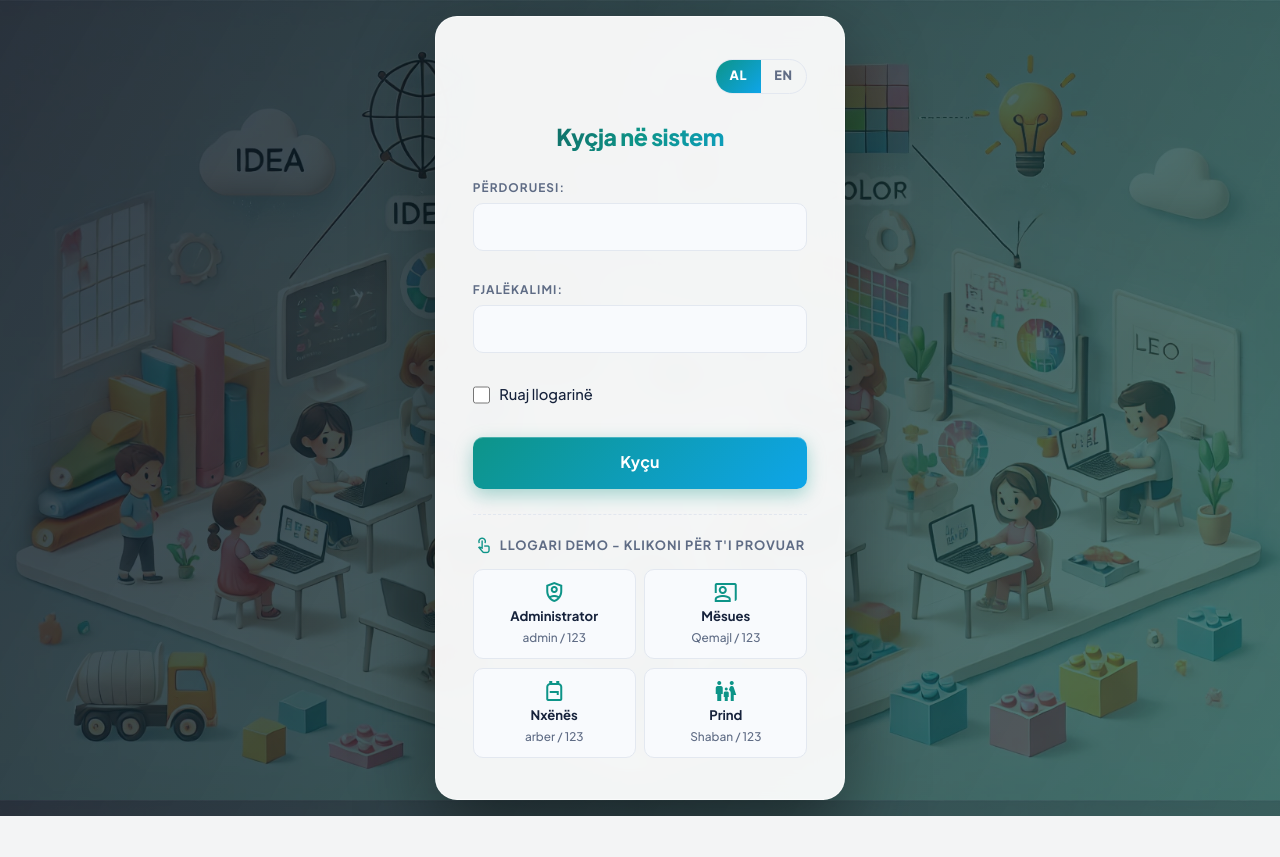
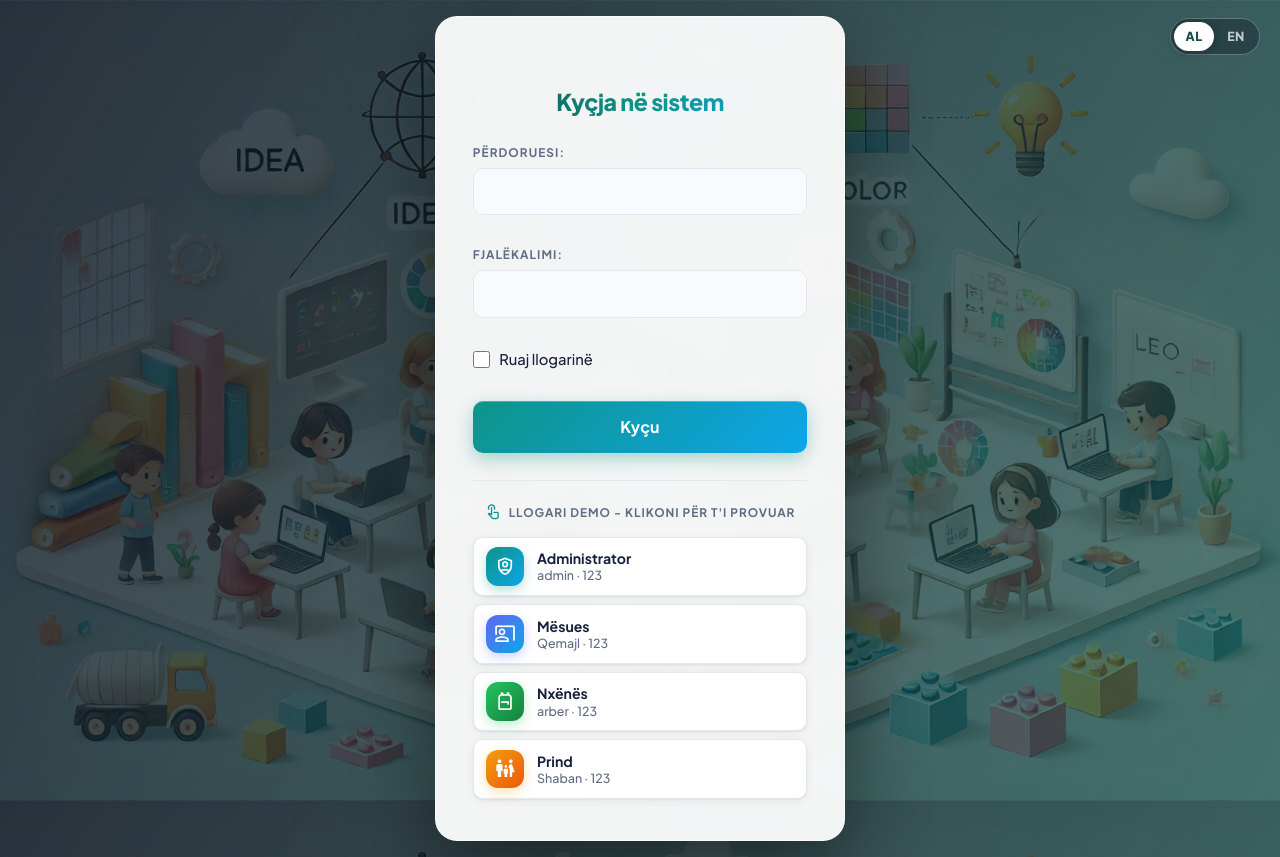
Before and after one commit to UbejdMo/grading-system, a PHP site: page /login.php in a window 1280 px wide. Before the commit the page ends 816 px from the top, so only its background shows below. Run offline with PHP 8.4, Linux system fonts and the light colour scheme.

Commit message:
style: redesign AL/EN switch as top-right segmented button and restyle demo accounts box to match design system

```diff
--- a/sewpro/includes/layout.php
+++ b/sewpro/includes/layout.php
@@ -38,8 +38,8 @@ function page_header(string $title, array $nav = []): void
                     <span><?= e($item['label']) ?></span>
                 </a>
             <?php endforeach; ?>
-            <?= lang_switch_html() ?>
         </nav>
+        <?= lang_switch_html() ?>
     </div>
 </header>
 <?php if (!empty($GLOBALS['session_ends_at'])):
--- a/sewpro/login.php
+++ b/sewpro/login.php
@@ -10,10 +10,10 @@ $dashboards = [
 
 // Llogaritë demo që shfaqen në faqen e kyçjes (për prezantim publik)
 $demo_accounts = [
-    ['role' => 'role.admin', 'icon' => 'shield_person', 'username' => 'admin', 'password' => '123'],
-    ['role' => 'role.teacher', 'icon' => 'co_present', 'username' => 'Qemajl', 'password' => '123'],
-    ['role' => 'role.student', 'icon' => 'backpack', 'username' => 'arber', 'password' => '123'],
-    ['role' => 'role.parent', 'icon' => 'family_restroom', 'username' => 'Shaban', 'password' => '123'],
+    ['key' => 'admin', 'role' => 'role.admin', 'icon' => 'shield_person', 'username' => 'admin', 'password' => '123'],
+    ['key' => 'teacher', 'role' => 'role.teacher', 'icon' => 'co_present', 'username' => 'Qemajl', 'password' => '123'],
+    ['key' => 'student', 'role' => 'role.student', 'icon' => 'backpack', 'username' => 'arber', 'password' => '123'],
+    ['key' => 'parent', 'role' => 'role.parent', 'icon' => 'family_restroom', 'username' => 'Shaban', 'password' => '123'],
 ];
 
 // Nëse është i kyçur tashmë, dërgoje te paneli i vet
@@ -106,9 +106,9 @@ if ($_SERVER['REQUEST_METHOD'] === 'POST') {
     <link rel="stylesheet" href="styles.css">
 </head>
 <body class="login-body">
+    <div class="login-topbar"><?= lang_switch_html() ?></div>
     <div class="login-wrapper">
         <div class="login-container">
-            <div class="login-lang"><?= lang_switch_html() ?></div>
             <h2><?= e(t('login.title')) ?></h2>
             <form action="login.php<?= isset($_GET['lang']) ? '?lang=' . e(current_lang()) : '' ?>" method="POST">
                 <?= csrf_field() ?>
@@ -136,11 +136,14 @@ if ($_SERVER['REQUEST_METHOD'] === 'POST') {
                 <p class="demo-title"><span class="material-symbols-outlined">touch_app</span> <?= e(t('login.demo_title')) ?></p>
                 <div class="demo-grid">
                     <?php foreach ($demo_accounts as $acc): ?>
-                        <button type="button" class="demo-chip"
+                        <button type="button" class="demo-chip" data-role="<?= e($acc['key']) ?>"
                             onclick="fillDemo('<?= e($acc['username']) ?>', '<?= e($acc['password']) ?>')">
-                            <span class="material-symbols-outlined"><?= e($acc['icon']) ?></span>
-                            <span class="demo-role"><?= e(t($acc['role'])) ?></span>
-                            <span class="demo-cred"><?= e($acc['username']) ?> / <?= e($acc['password']) ?></span>
+                            <span class="demo-icon"><span class="material-symbols-outlined"><?= e($acc['icon']) ?></span></span>
+                            <span class="demo-text">
+                                <span class="demo-role"><?= e(t($acc['role'])) ?></span>
+                                <span class="demo-cred"><?= e($acc['username']) ?> · <?= e($acc['password']) ?></span>
+                            </span>
+                            <span class="material-symbols-outlined demo-go">arrow_forward</span>
                         </button>
                     <?php endforeach; ?>
                 </div>
--- a/sewpro/styles.css
+++ b/sewpro/styles.css
@@ -118,8 +118,7 @@ h3 { font-size: 1.02rem; margin: 1.6rem 0 0.6rem; }
     padding: 0.65rem 1.25rem;
     display: flex;
     align-items: center;
-    justify-content: space-between;
-    gap: 1rem;
+    gap: 0.75rem;
     flex-wrap: wrap;
 }
 
@@ -142,7 +141,7 @@ h3 { font-size: 1.02rem; margin: 1.6rem 0 0.6rem; }
     box-shadow: 0 4px 14px rgba(13, 148, 136, 0.45);
 }
 
-.menu { display: flex; gap: 0.4rem; flex-wrap: wrap; }
+.menu { display: flex; gap: 0.4rem; flex-wrap: wrap; margin-left: auto; }
 
 .menu a {
     display: flex;
@@ -167,46 +166,54 @@ h3 { font-size: 1.02rem; margin: 1.6rem 0 0.6rem; }
 
 .menu .icons { font-size: 1.2rem; }
 
-/* Ndërruesi i gjuhës AL | EN */
+/* Ndërruesi i gjuhës AL / EN - buton segmentesh */
 .lang-switch {
     display: inline-flex;
+    align-items: center;
+    padding: 3px;
     border-radius: 999px;
-    overflow: hidden;
-    border: 1px solid rgba(255, 255, 255, 0.25);
-    margin-left: 0.35rem;
+    background: rgba(255, 255, 255, 0.12);
+    border: 1px solid rgba(255, 255, 255, 0.20);
+    gap: 2px;
+    flex-shrink: 0;
 }
 
 .lang-option {
-    padding: 0.42rem 0.85rem;
-    font-size: 0.8rem;
+    display: inline-flex;
+    align-items: center;
+    justify-content: center;
+    min-width: 2.5rem;
+    padding: 0.32rem 0.7rem;
+    font-size: 0.78rem;
     font-weight: 800;
-    letter-spacing: 0.05em;
+    letter-spacing: 0.04em;
     text-decoration: none;
-    color: rgba(255, 255, 255, 0.75);
-    transition: all 0.2s ease;
+    border-radius: 999px;
+    color: rgba(255, 255, 255, 0.72);
+    transition: color 0.18s ease, background-color 0.18s ease, box-shadow 0.18s ease;
 }
 
-.lang-option:hover { color: #fff; background: rgba(255, 255, 255, 0.10); }
+.lang-option:hover { color: #fff; }
 
 .lang-option.active {
-    background: var(--gradient-primary);
-    color: #fff;
+    background: #fff;
+    color: var(--primary-deep);
+    box-shadow: 0 2px 8px rgba(11, 18, 32, 0.25);
 }
 
-/* Në faqen e kyçjes (sfond i bardhë) */
-.login-lang {
-    display: flex;
-    justify-content: flex-end;
-    margin-bottom: 0.75rem;
+/* Ndërruesi mbi faqen e kyçjes - lart djathtas */
+.login-topbar {
+    position: fixed;
+    top: 1.1rem;
+    right: 1.25rem;
+    z-index: 20;
 }
 
-.login-lang .lang-switch { border-color: var(--border); }
-
-.login-lang .lang-option { color: var(--text-muted); }
-
-.login-lang .lang-option:hover { color: var(--primary-dark); background: var(--primary-soft); }
-
-.login-lang .lang-option.active { color: #fff; }
+.login-topbar .lang-switch {
+    background: rgba(11, 18, 32, 0.35);
+    border-color: rgba(255, 255, 255, 0.28);
+    backdrop-filter: blur(8px);
+}
 
 /* Numëratori i mbylljes së orarit */
 .session-timer {
@@ -648,9 +655,9 @@ form textarea:focus {
 
 /* Llogaritë demo në faqen e kyçjes */
 .demo-accounts {
-    margin-top: 1.6rem;
-    padding-top: 1.3rem;
-    border-top: 1px dashed var(--border);
+    margin-top: 1.7rem;
+    padding-top: 1.4rem;
+    border-top: 1px solid var(--border);
 }
 
 .demo-title {
@@ -658,48 +665,90 @@ form textarea:focus {
     align-items: center;
     justify-content: center;
     gap: 0.4rem;
-    font-size: 0.8rem;
+    font-size: 0.74rem;
     font-weight: 700;
     color: var(--text-muted);
     text-transform: uppercase;
-    letter-spacing: 0.07em;
-    margin-bottom: 0.8rem;
+    letter-spacing: 0.08em;
+    margin-bottom: 0.9rem;
 }
 
-.demo-title .material-symbols-outlined { font-size: 1.15rem; color: var(--primary); }
+.demo-title .material-symbols-outlined { font-size: 1.1rem; color: var(--primary); }
 
 .demo-grid {
-    display: grid;
-    grid-template-columns: 1fr 1fr;
-    gap: 0.55rem;
+    display: flex;
+    flex-direction: column;
+    gap: 0.5rem;
 }
 
 .demo-chip {
     display: flex;
-    flex-direction: column;
     align-items: center;
-    gap: 0.15rem;
-    padding: 0.65rem 0.5rem;
-    background: #f8fafd;
-    border: 1.5px solid var(--border);
+    gap: 0.8rem;
+    width: 100%;
+    padding: 0.6rem 0.75rem;
+    background: var(--surface);
+    border: 1px solid var(--border);
     border-radius: var(--radius-sm);
     cursor: pointer;
     font: inherit;
-    transition: all 0.2s ease;
+    text-align: left;
+    box-shadow: var(--shadow-sm);
+    transition: transform 0.18s ease, box-shadow 0.18s ease, border-color 0.18s ease;
 }
 
 .demo-chip:hover {
-    border-color: var(--primary);
-    background: var(--primary-soft);
     transform: translateY(-2px);
-    box-shadow: 0 6px 16px rgba(13, 148, 136, 0.18);
+    border-color: rgba(13, 148, 136, 0.4);
+    box-shadow: var(--shadow-md);
 }
 
-.demo-chip .material-symbols-outlined { font-size: 1.5rem; color: var(--primary); }
+.demo-icon {
+    display: flex;
+    align-items: center;
+    justify-content: center;
+    width: 2.4rem;
+    height: 2.4rem;
+    border-radius: 12px;
+    flex-shrink: 0;
+    color: #fff;
+    background: var(--gradient-primary);
+    box-shadow: 0 4px 12px rgba(13, 148, 136, 0.3);
+}
 
-.demo-role { font-size: 0.82rem; font-weight: 700; color: var(--text); }
+.demo-chip[data-role="teacher"] .demo-icon {
+    background: linear-gradient(135deg, #6366f1, #0ea5e9);
+    box-shadow: 0 4px 12px rgba(99, 102, 241, 0.3);
+}
 
-.demo-cred { font-size: 0.74rem; color: var(--text-muted); font-weight: 500; }
+.demo-chip[data-role="student"] .demo-icon {
+    background: linear-gradient(135deg, #22c55e, #15803d);
+    box-shadow: 0 4px 12px rgba(34, 197, 94, 0.3);
+}
+
+.demo-chip[data-role="parent"] .demo-icon {
+    background: linear-gradient(135deg, #f59e0b, #ea580c);
+    box-shadow: 0 4px 12px rgba(245, 158, 11, 0.3);
+}
+
+.demo-icon .material-symbols-outlined { font-size: 1.35rem; }
+
+.demo-text { display: flex; flex-direction: column; line-height: 1.3; }
+
+.demo-role { font-size: 0.88rem; font-weight: 700; color: var(--text); }
+
+.demo-cred { font-size: 0.78rem; color: var(--text-muted); font-weight: 500; }
+
+.demo-go {
+    margin-left: auto;
+    font-size: 1.15rem;
+    color: var(--text-muted);
+    opacity: 0;
+    transform: translateX(-4px);
+    transition: opacity 0.18s ease, transform 0.18s ease, color 0.18s ease;
+}
+
+.demo-chip:hover .demo-go { opacity: 1; transform: translateX(0); color: var(--primary); }
 
 /* ============ Moduli i nxënësit ============ */
 .student-container {
```
